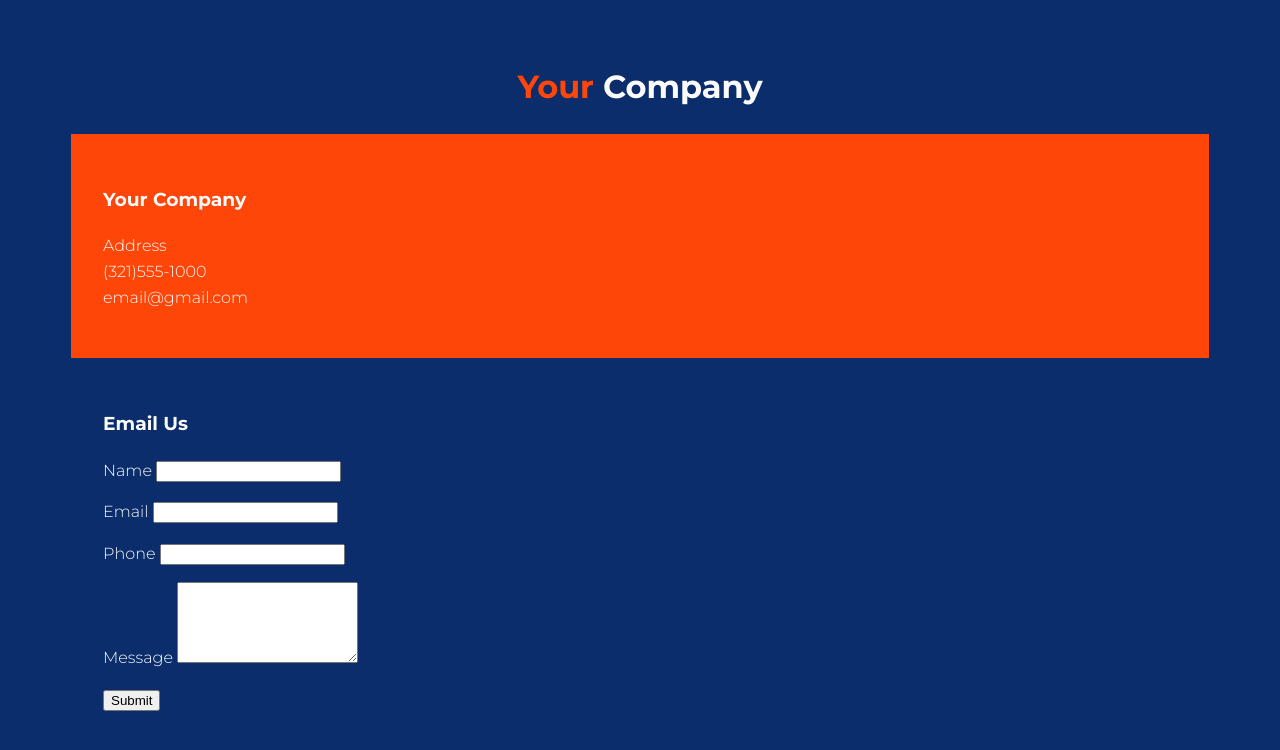
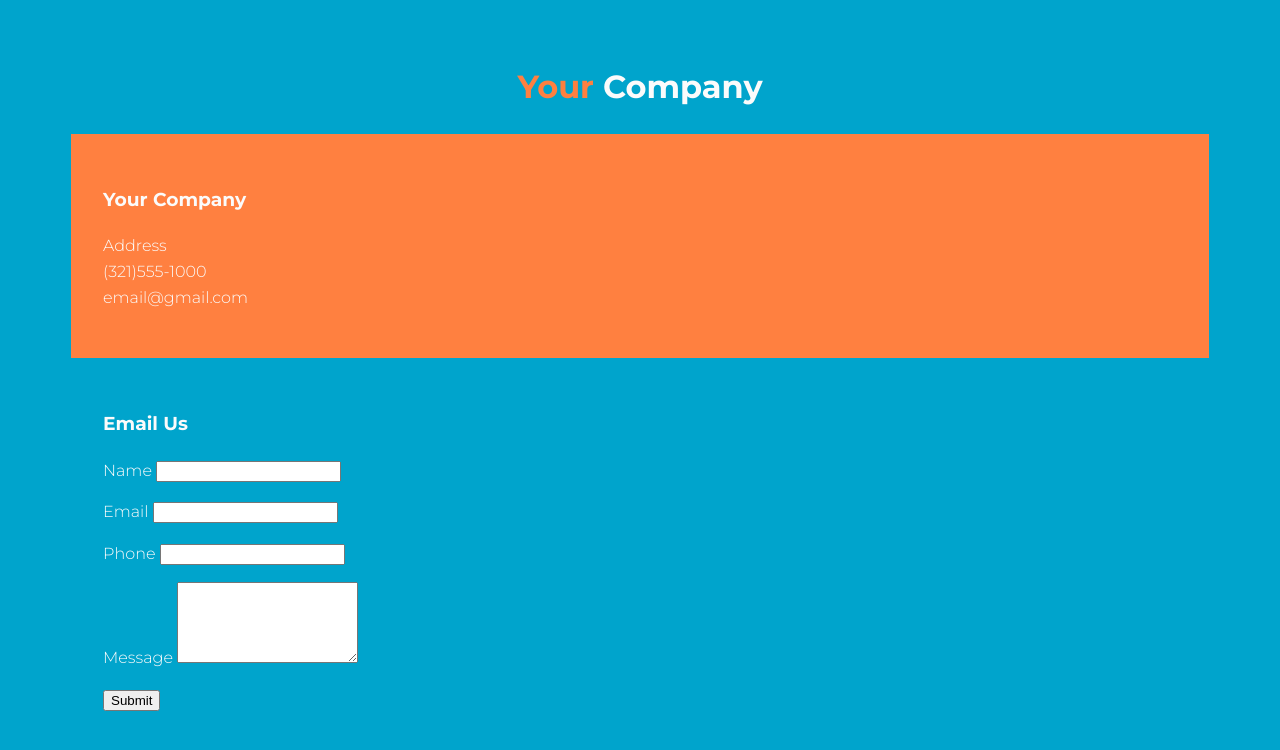
Before and after one commit to TAtk77/mobile-first-contact-form, a plain HTML site: page index.html in a window 1280 px wide. Drawn offline with Linux system fonts and the light colour scheme.

Commit message:
changed color scheme

```diff
--- a/style.css
+++ b/style.css
@@ -1,11 +1,16 @@
 @import url('https://fonts.googleapis.com/css2?family=Montserrat:wght@300;500;700&display=swap');
+
+:root {
+  --primary-color:  #00A4CCFF;
+  --secondary-color: #ff8040;
+}
 
 * {
   box-sizing: border-box;
 }
 
 body {
-  background-color: #0b2d6c;
+  background-color: var(--primary-color);
   color: #fbfbfb;
   line-height: 1.6;
   font-family: 'Montserrat', sans-serif;
@@ -30,7 +35,7 @@ ul {
 }
 
 .brand span {
-  color: #ff4609;
+  color: var(--secondary-color);
 }
 
 .wrapper {
@@ -42,5 +47,5 @@ ul {
 }
 
 .company-info {
-  background: #ff4609;
+  background: var(--secondary-color);
 }
```
